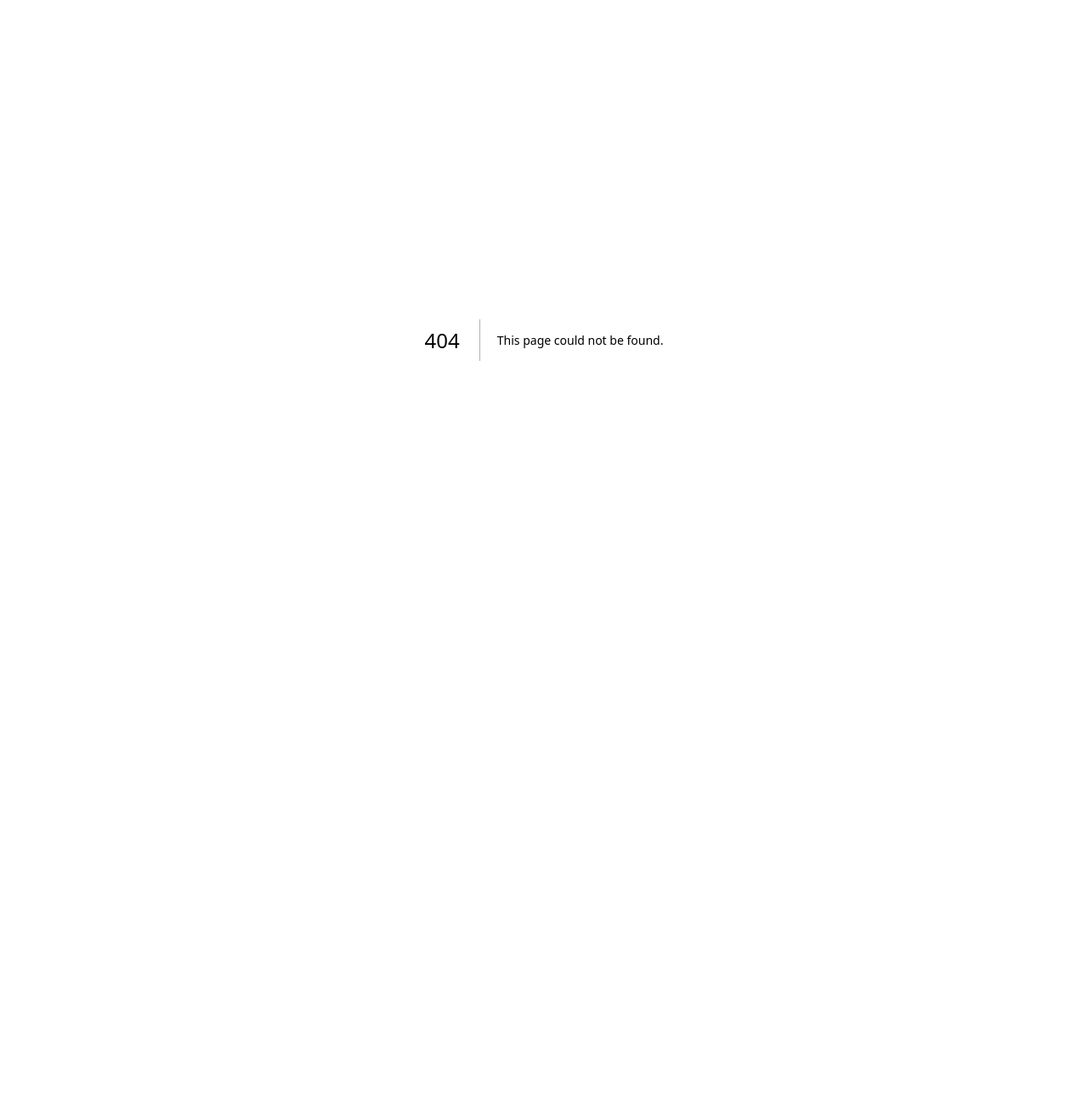
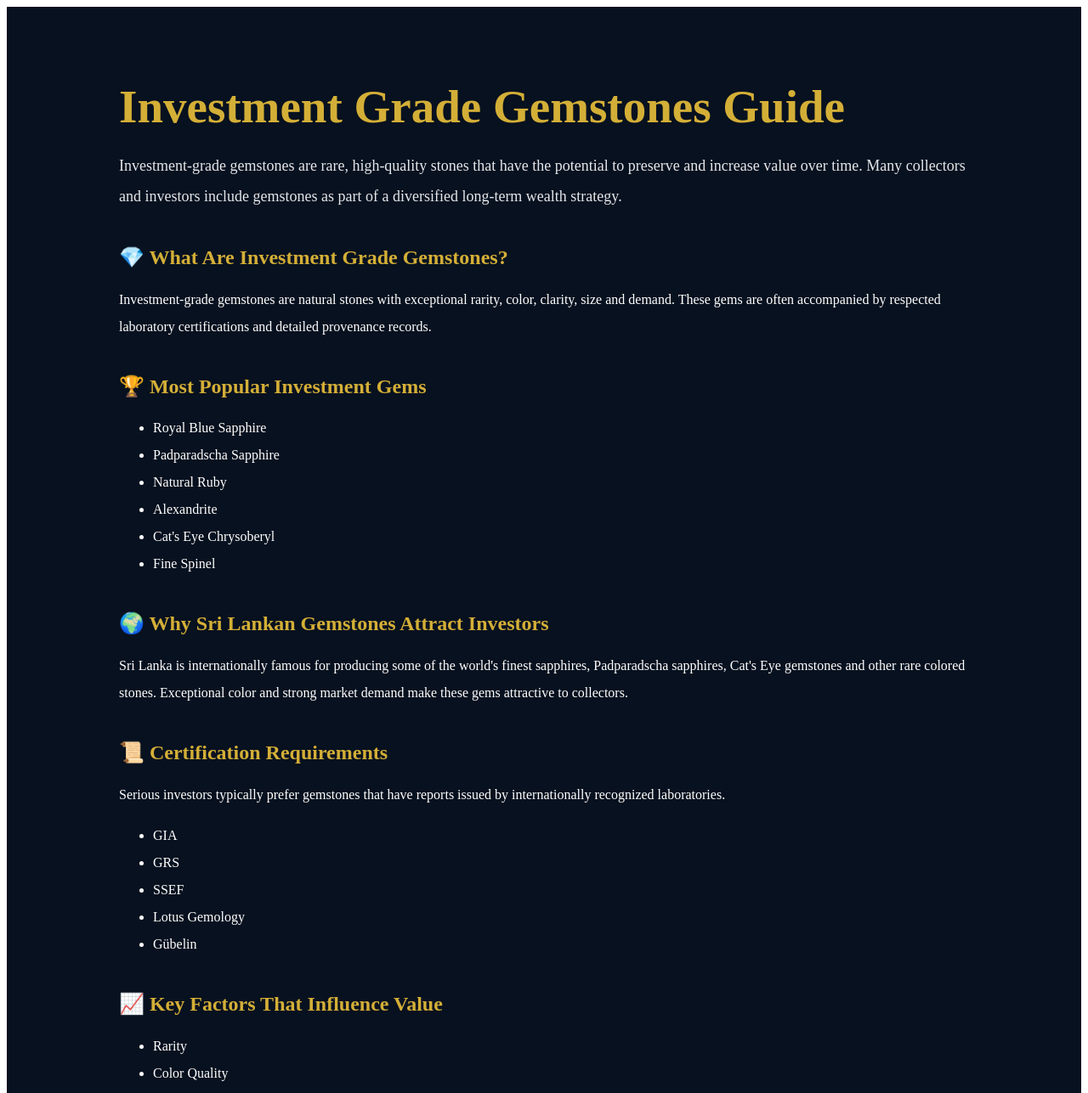
Before and after one commit to ceylongemmarket/Ceylon-gem-market, a Next.js app: page /knowledge/investment in a window 1280 px wide. Before the commit this address had no page. Shown: the top 1287 px of the page at 85% size. Before the commit the page ends 800 px from the top, so only its background shows below. Built offline with nearby package versions, Linux system fonts and the light colour scheme.

Commit message:
feat: add investment grade gemstone guide

```diff
--- /dev/null
+++ b/app/knowledge/investment/page.tsx
@@ -0,0 +1,187 @@
+export default function InvestmentGuidePage() {
+  return (
+    <main
+      style={{
+        background: "#07111f",
+        color: "#ffffff",
+        minHeight: "100vh",
+        padding: "40px",
+      }}
+    >
+      <section
+        style={{
+          maxWidth: "1000px",
+          margin: "0 auto",
+        }}
+      >
+        <h1
+          style={{
+            color: "#D4AF37",
+            fontSize: "55px",
+            marginBottom: "20px",
+          }}
+        >
+          Investment Grade Gemstones Guide
+        </h1>
+
+        <p
+          style={{
+            color: "#E5E7EB",
+            lineHeight: "2",
+            fontSize: "18px",
+          }}
+        >
+          Investment-grade gemstones are rare, high-quality stones that
+          have the potential to preserve and increase value over time.
+          Many collectors and investors include gemstones as part of a
+          diversified long-term wealth strategy.
+        </p>
+
+        <h2
+          style={{
+            color: "#D4AF37",
+            marginTop: "40px",
+          }}
+        >
+          💎 What Are Investment Grade Gemstones?
+        </h2>
+
+        <p style={{ lineHeight: "2" }}>
+          Investment-grade gemstones are natural stones with exceptional
+          rarity, color, clarity, size and demand. These gems are often
+          accompanied by respected laboratory certifications and detailed
+          provenance records.
+        </p>
+
+        <h2
+          style={{
+            color: "#D4AF37",
+            marginTop: "40px",
+          }}
+        >
+          🏆 Most Popular Investment Gems
+        </h2>
+
+        <ul style={{ lineHeight: "2" }}>
+          <li>Royal Blue Sapphire</li>
+          <li>Padparadscha Sapphire</li>
+          <li>Natural Ruby</li>
+          <li>Alexandrite</li>
+          <li>Cat's Eye Chrysoberyl</li>
+          <li>Fine Spinel</li>
+        </ul>
+
+        <h2
+          style={{
+            color: "#D4AF37",
+            marginTop: "40px",
+          }}
+        >
+          🌍 Why Sri Lankan Gemstones Attract Investors
+        </h2>
+
+        <p style={{ lineHeight: "2" }}>
+          Sri Lanka is internationally famous for producing some of the
+          world's finest sapphires, Padparadscha sapphires, Cat's Eye
+          gemstones and other rare colored stones. Exceptional color and
+          strong market demand make these gems attractive to collectors.
+        </p>
+
+        <h2
+          style={{
+            color: "#D4AF37",
+            marginTop: "40px",
+          }}
+        >
+          📜 Certification Requirements
+        </h2>
+
+        <p style={{ lineHeight: "2" }}>
+          Serious investors typically prefer gemstones that have reports
+          issued by internationally recognized laboratories.
+        </p>
+
+        <ul style={{ lineHeight: "2" }}>
+          <li>GIA</li>
+          <li>GRS</li>
+          <li>SSEF</li>
+          <li>Lotus Gemology</li>
+          <li>Gübelin</li>
+        </ul>
+
+        <h2
+          style={{
+            color: "#D4AF37",
+            marginTop: "40px",
+          }}
+        >
+          📈 Key Factors That Influence Value
+        </h2>
+
+        <ul style={{ lineHeight: "2" }}>
+          <li>Rarity</li>
+          <li>Color Quality</li>
+          <li>Clarity</li>
+          <li>Origin</li>
+          <li>Treatment Status</li>
+          <li>Carat Weight</li>
+          <li>Certification</li>
+        </ul>
+
+        <h2
+          style={{
+            color: "#D4AF37",
+            marginTop: "40px",
+          }}
+        >
+          ⚠ Risks To Consider
+        </h2>
+
+        <ul style={{ lineHeight: "2" }}>
+          <li>Buying without certification.</li>
+          <li>Paying inflated prices.</li>
+          <li>Unknown treatment history.</li>
+          <li>Unverified sellers.</li>
+          <li>Poor storage and insurance planning.</li>
+        </ul>
+
+        <h2
+          style={{
+            color: "#D4AF37",
+            marginTop: "40px",
+          }}
+        >
+          ✅ Investment Tips
+        </h2>
+
+        <ul style={{ lineHeight: "2" }}>
+          <li>Focus on certified gemstones.</li>
+          <li>Choose stones with strong color.</li>
+          <li>Prioritize rarity and natural origin.</li>
+          <li>Use trusted marketplaces and sellers.</li>
+          <li>Keep all reports and documentation safely.</li>
+        </ul>
+
+        <section
+          style={{
+            marginTop: "50px",
+            padding: "30px",
+            borderRadius: "18px",
+            border: "1px solid #D4AF37",
+            background: "#111827",
+          }}
+        >
+          <h2 style={{ color: "#D4AF37" }}>
+            Royal Ceylon Gems Recommendation
+          </h2>
+
+          <p style={{ lineHeight: "2" }}>
+            Buyers interested in gemstones as an investment should focus
+            on certified, chairman-approved and high-quality natural
+            gemstones with strong market demand and long-term rarity.
+          </p>
+        </section>
+      </section>
+    </main>
+  );
+}
```
